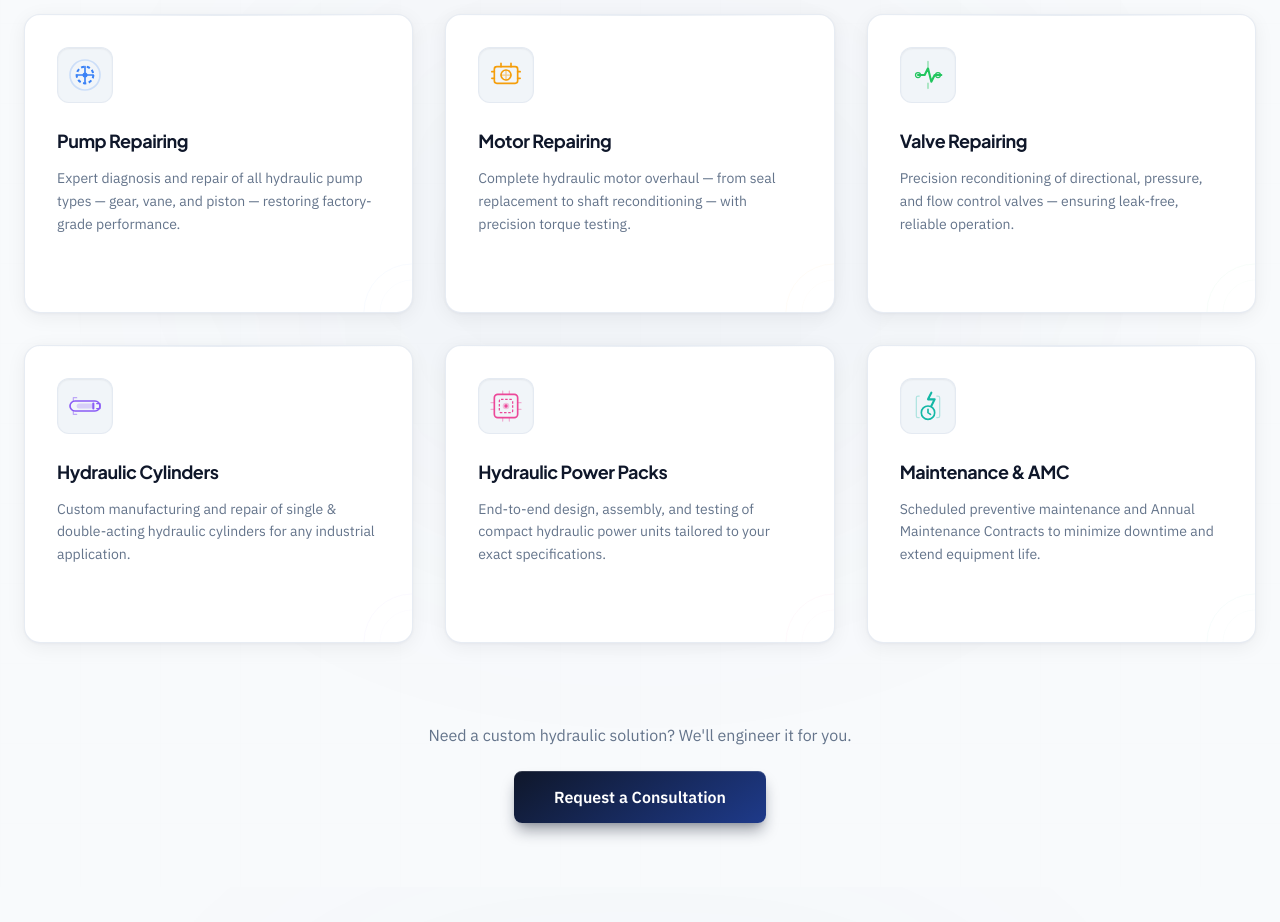
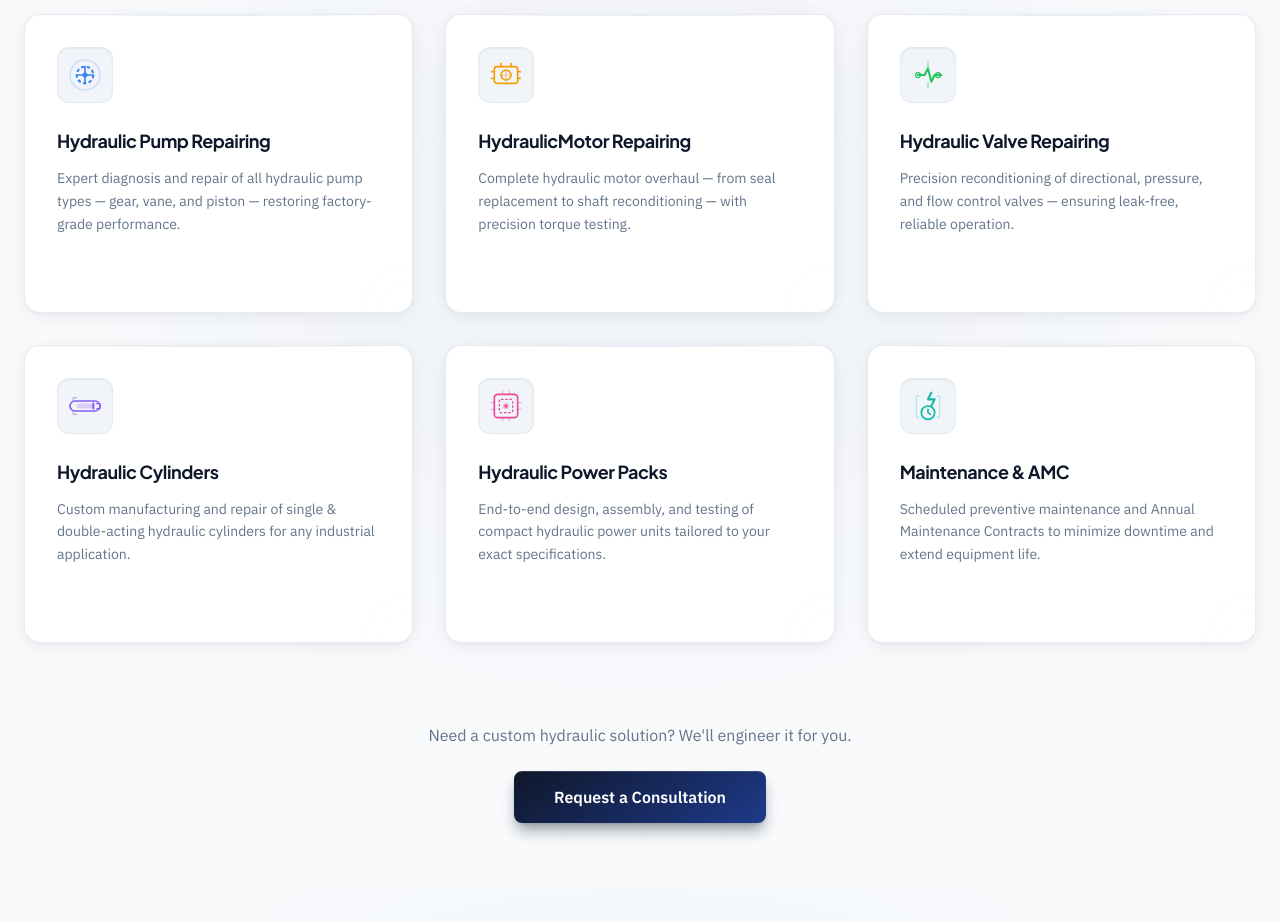
Before and after one commit to sleepyUjjal/indian-hydraulic-works, a Next.js app: page / in a window 1280 px wide. Shown: the part 1220-2142 px from the top of the page. Built offline with nearby package versions, Linux system fonts and the light colour scheme; no server answers.

Commit message:
feat: update service titles to include hydraulic terminology

```diff
--- a/src/components/sections/Services.js
+++ b/src/components/sections/Services.js
@@ -13,7 +13,7 @@ import ServiceDetailModal from "@/components/ui/ServiceDetailModal";
    ───────────────────────────────────────────── */
 const SERVICES = [
   {
-    title: "Pump Repairing",
+    title: "Hydraulic Pump Repairing",
     description:
       "Expert diagnosis and repair of all hydraulic pump types — gear, vane, and piston — restoring factory-grade performance.",
     accent: "#3b82f6",
@@ -27,7 +27,7 @@ const SERVICES = [
     ),
   },
   {
-    title: "Motor Repairing",
+    title: "HydraulicMotor Repairing",
     description:
       "Complete hydraulic motor overhaul — from seal replacement to shaft reconditioning — with precision torque testing.",
     accent: "#f59e0b",
@@ -42,7 +42,7 @@ const SERVICES = [
     ),
   },
   {
-    title: "Valve Repairing",
+    title: "Hydraulic Valve Repairing",
     description:
       "Precision reconditioning of directional, pressure, and flow control valves — ensuring leak-free, reliable operation.",
     accent: "#22c55e",
```
